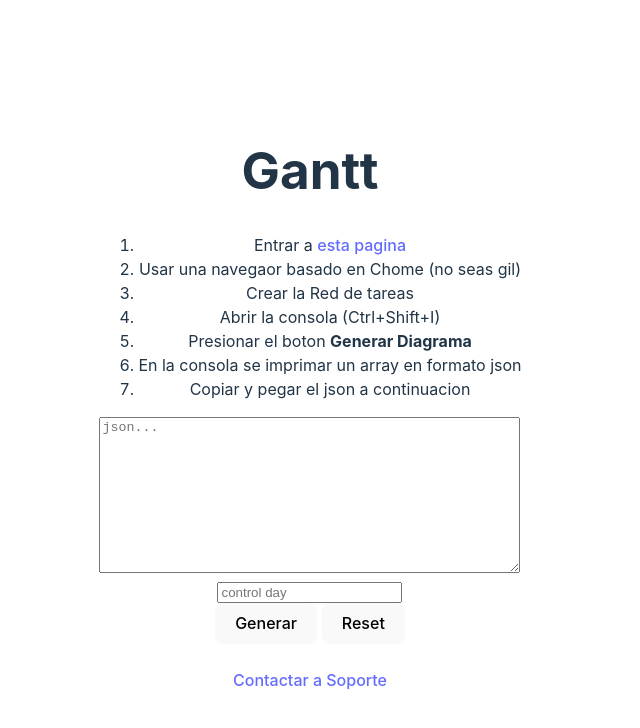
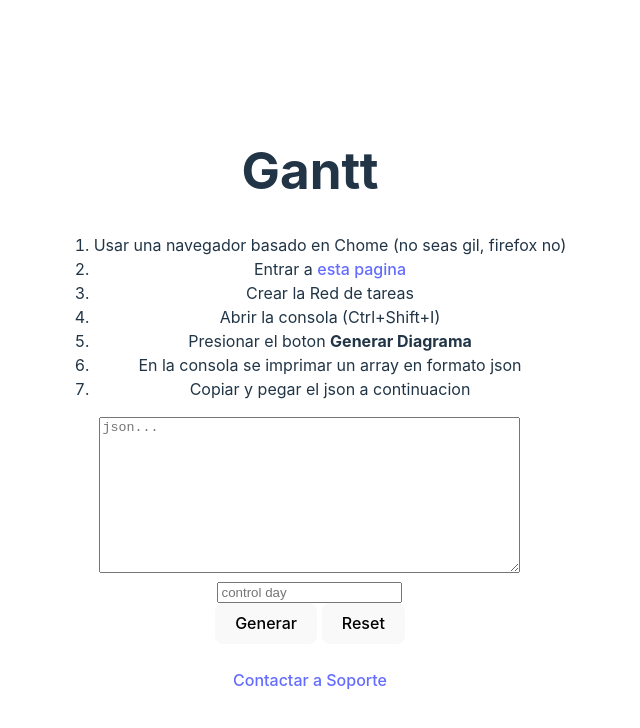
Before and after one commit to BrunoMollo/Gantt, a Svelte app: page / in a window 1280 px wide. Shown: the top 728 px of the page, without its empty margins (330-970 px from the left). Built offline with nearby package versions, Linux system fonts and the light colour scheme.

Commit message:
support firefox

```diff
--- a/src/App.svelte
+++ b/src/App.svelte
@@ -40,11 +40,10 @@
 <h1>Gantt</h1>
 <div style="">
   <ol>
+    <li>Usar una navegador basado en Chome (no seas gil, firefox no)</li>
     <li>
       Entrar a <a href="https://creadorpertcpm.es/public/">esta pagina</a>
     </li>
-
-    <li>Usar una navegaor basado en Chome (no seas gil)</li>
     <li>Crear la Red de tareas</li>
     <li>Abrir la consola (Ctrl+Shift+I)</li>
     <li>Presionar el boton <b>Generar Diagrama</b></li>
```
